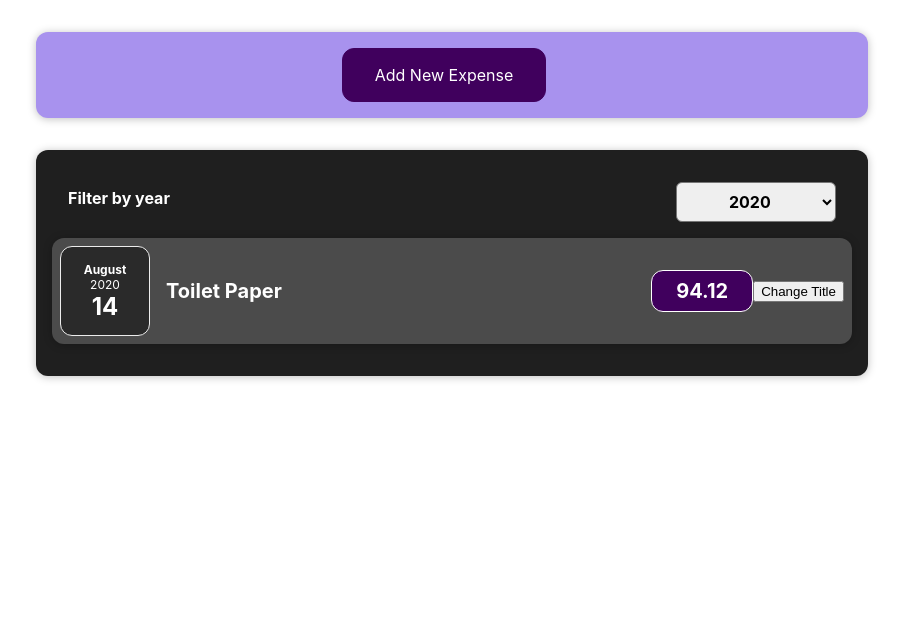
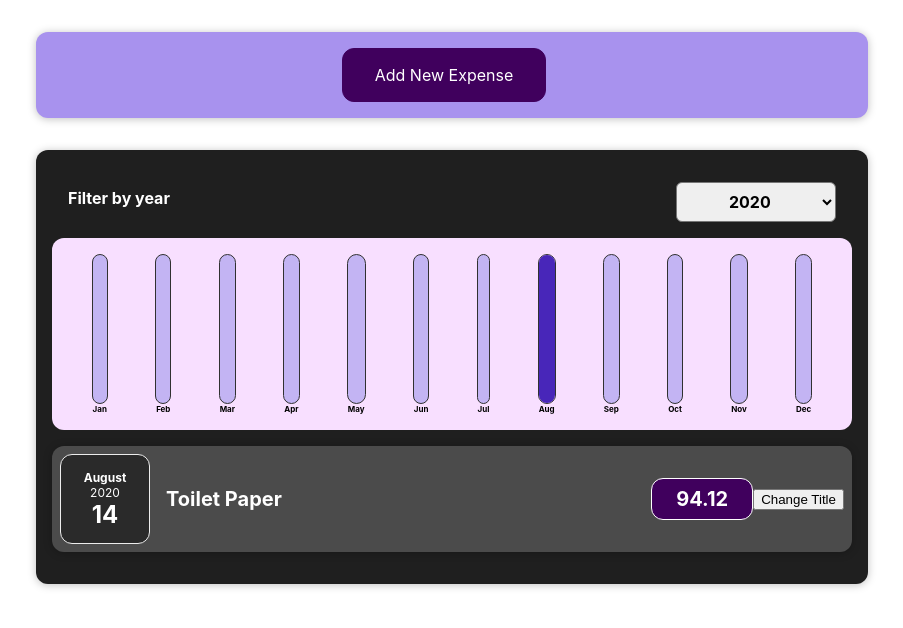
Before and after one commit to romankolivashko/expense-tracker, a React (Create React App) app: page / in a window 1280 px wide. Shown: the top 628 px of the page, without its empty margins (188-1091 px from the left). Built offline with nearby package versions, Linux system fonts and the light colour scheme; the HTML template or start-up script is replaced by a standard one.

Commit message:
Added chart styling

```diff
--- a/src/components/Chart/Chart.js
+++ b/src/components/Chart/Chart.js
@@ -1,15 +1,24 @@
-import React from "react";
+import React from 'react';
 
 import ChartBar from './ChartBar';
 import './Chart.css';
 
-const Chart = props => {
-  return <div className>
-    {props.dataPoints.map((dataPoint) => <ChartBar
-      key={dataPoint.label}
-      value={dataPoint.value}
-      maxValue={null}
-      label={dataPoint.label}
-    />)}
-  </div>
-}
+const Chart = (props) => {
+  const dataPointValues = props.dataPoints.map(dataPoint => dataPoint.value);
+  const totalMaximum = Math.max(...dataPointValues);
+
+  return (
+    <div className='chart'>
+      {props.dataPoints.map((dataPoint) => (
+        <ChartBar
+          key={dataPoint.label}
+          value={dataPoint.value}
+          maxValue={totalMaximum}
+          label={dataPoint.label}
+        />
+      ))}
+    </div>
+  );
+};
+
+export default Chart;
--- a/src/components/Chart/ChartBar.js
+++ b/src/components/Chart/ChartBar.js
@@ -2,18 +2,24 @@
 
 import './ChartBar.css';
 
-const ChartBar = props => {
+const ChartBar = (props) => {
   let barFillHeight = '0%';
-  if (props.max > 0) {
+
+  if (props.maxValue > 0) {
     barFillHeight = Math.round((props.value / props.maxValue) * 100) + '%';
   }
 
-  return <div className="chart-bar">
-    <div className="chart-bar__inner">
-      <div className="cart-bar__fill" style={{height: barFillHeight }}></div>
+  return (
+    <div className='chart-bar'>
+      <div className='chart-bar__inner'>
+        <div
+          className='chart-bar__fill'
+          style={{ height: barFillHeight }}
+        ></div>
+      </div>
+      <div className='chart-bar__label'>{props.label}</div>
     </div>
-    <div className='chart-bar'>{props.label}</div>
-  </div>
+  );
 };
 
 export default ChartBar;
--- a/src/components/Expenses/Expenses.js
+++ b/src/components/Expenses/Expenses.js
@@ -4,6 +4,7 @@
 import ExpensesFilter from './ExpensesFilter';
 import './Expenses.css';
 import ExpensesList from './ExpensesList';
+import ExpensesChart from './ExpensesChart';
 
 const Expenses = (props) => {
   const [filteredYear, setFilteredYear] = useState('2020');
@@ -23,6 +24,7 @@
           selected={filteredYear}
           onChangeFilter={filterChangeHandler}
         />
+        <ExpensesChart expenses={filteredExpenses} />
         <ExpensesList items={filteredExpenses}/>
       </Card>
     </div>
--- /dev/null
+++ b/src/components/Expenses/ExpensesChart.js
@@ -0,0 +1,28 @@
+import React from 'react';
+import Chart from '../Chart/Chart';
+
+const ExpensesChart = props => {
+  const chartDataPoints = [
+    { label: 'Jan', value:0 },
+    { label: 'Feb', value:0 },
+    { label: 'Mar', value:0 },
+    { label: 'Apr', value:0 },
+    { label: 'May', value:0 },
+    { label: 'Jun', value:0 },
+    { label: 'Jul', value:0 },
+    { label: 'Aug', value:0 },
+    { label: 'Sep', value:0 },
+    { label: 'Oct', value:0 },
+    { label: 'Nov', value:0 },
+    { label: 'Dec', value:0 },
+];
+
+  for (const expense of props.expenses){
+    const expenseMonth = expense.date.getMonth();//strt at 0 => Jan
+    chartDataPoints[expenseMonth].value += expense.amount;
+  }
+
+  return <Chart dataPoints={chartDataPoints} />
+};
+
+export default ExpensesChart;
```
